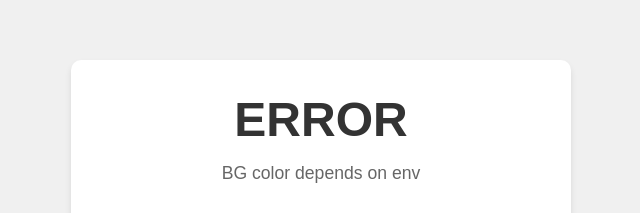
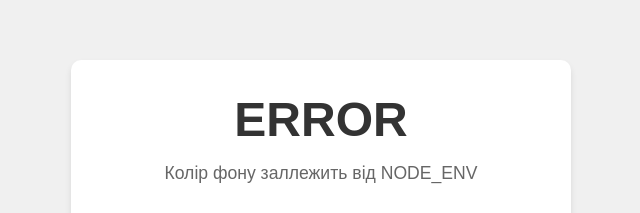
Before and after one commit to monukoni/test-task, a website: page public/index.html in a window 1280 px wide. Shown: the part 107-320 px from the top of the page, without its empty margins (319-959 px from the left). Drawn offline with Linux system fonts and the light colour scheme; no server answers.

Commit message:
added deploy.sh

```diff
--- a/public/index.html
+++ b/public/index.html
@@ -9,7 +9,7 @@
 <body>
     <div class="container">
         <h1 id="envTitle">Завантаження...</h1>
-        <p>BG color depends on env</p>
+        <p>Колір фону заллежить від NODE_ENV</p>
 
         <div class="env-info">
             <p id="envInfo">Завантаження інформації про середовище...</p>
```
